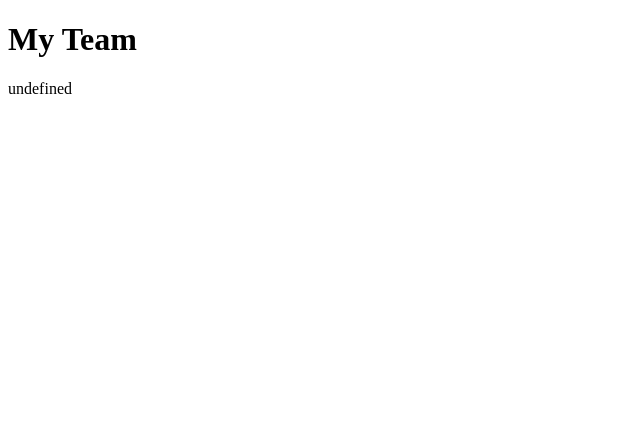
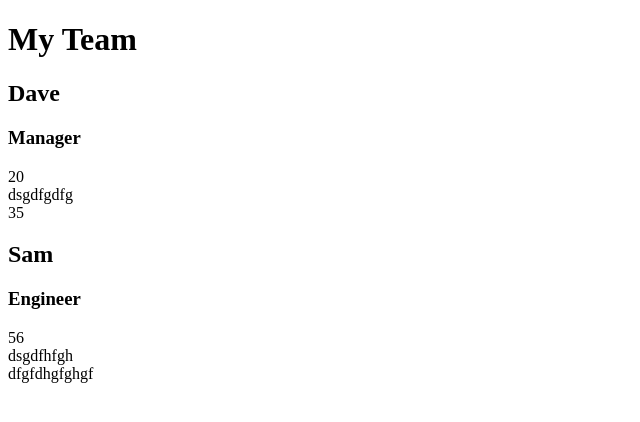
Before and after one commit to erik814/team-profile-generator, a website: page team-sheet.html in a window 1280 px wide. Shown: the whole page, without its empty margins (0-640 px from the left). Drawn offline with Linux system fonts and the light colour scheme.

Commit message:
HTML now renders correctly.

```diff
--- a/classes/Employee.js
+++ b/classes/Employee.js
@@ -18,7 +18,7 @@ class Employee{
     }
 
     getRole(){
-        return 'Role: Employee';
+        return 'Employee';
     }
 }
 
--- a/team-sheet.html
+++ b/team-sheet.html
@@ -12,8 +12,28 @@
         <h1>My Team</h1>
     </header>
 
-    <div class="teamContainer">
-        undefined
-    </div>
+    <div class="teamContainer"><div class="card">
+                <div class="employeeHeader">
+                    <h2>Dave</h2>
+                    <h3>Manager<h3>
+                </div>
+
+                <div class="info">
+                    <div>20</div>
+                    <div>dsgdfgdfg</div>
+                    <div>35</div>
+                </div>
+            </div><div class="card">
+                    <div class="employeeHeader">
+                        <h2>Sam</h2>
+                        <h3>Engineer</h3>
+                    </div>
+
+                    <div class="info">
+                        <div>56</div>
+                        <div>dsgdfhfgh</div>
+                        <div>dfgfdhgfghgf</div>
+                    </div>
+                </div></div>
 </body>
 </html>
```
Also changed, not shown: index.js (+16 -15 lines).
